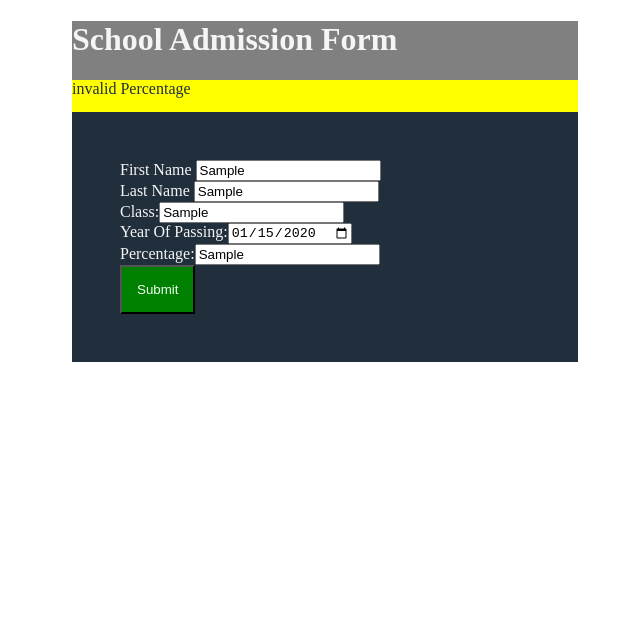
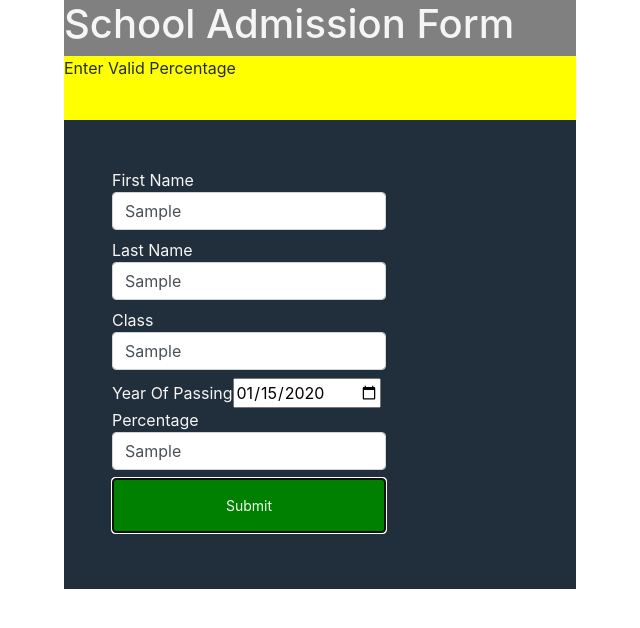
Before and after one commit to VaibhaveeM11/techvo-assignment, a plain HTML site: page index.html in a window 1280 px wide. Both pictures are taken after typing "Sample", "Sample", "Sample", "2020-01-15", "Sample" into the empty fields and a click on the button "Submit". Shown: the whole page, without its empty margins (336-976 px from the left). Drawn offline with nearby package versions, Linux system fonts and the light colour scheme.

Commit message:
code updated

```diff
--- a/index.html
+++ b/index.html
@@ -4,6 +4,7 @@
     <meta charset="UTF-8">
     <meta name="viewport" content="width=device-width, initial-scale=1.0">
     <title>Document</title>
+    <link rel="stylesheet" href="https://stackpath.bootstrapcdn.com/bootstrap/4.5.2/css/bootstrap.min.css" integrity="sha384-JcKb8q3iqJ61gNV9KGb8thSsNjpSL0n8PARn9HuZOnIxN0hoP+VmmDGMN5t9UJ0Z" crossorigin="anonymous">
     <link rel="stylesheet" href="../styles/main.css">
 </head>
 <body>
@@ -15,21 +16,21 @@
         <div id="statusBox">
         </div>
         <form class="form">
-             <label> First Name <input type="text" id='fName'/>
+             <label> First Name <input type="text" class="form-control" placeholder="Enter Your First name"id='fName'/>
              </label>
              <br>
-             <label> Last Name <input type="text" id='lName'/>
+             <label> Last Name <input type="text"class="form-control" placeholder="Enter Your Last name" id='lName'/>
              </label>
              <br>
-             <label>Class:<input type="text" id='class'/>
+             <label>Class<input type="text" id='class' class="form-control" placeholder="Enter Your Class name"/>
              </label>
             </br>
-             <label>Year Of Passing:<input type="date" id='yearPass'/>
+             <label>Year Of Passing<input type="date" id='yearPass'/>
             </br>
-             <label>Percentage:<input type="text" id="Percentage"/>
+             <label>Percentage<input type="text" id="Percentage" class="form-control" placeholder="Percentage"/>
              </label>
             </br>
-             <button id="btn-submit">Submit</button>
+             <button id="btn-submit" class="btn-sm btn-block">Submit</button>
         </form>
     </div>
     <script src="../scripts/index.js"></script>
--- a/scripts/index.js
+++ b/scripts/index.js
@@ -12,19 +12,17 @@
   {
     let showStatus=[];
      //Name (accepts only alphabets a-zA-Z, max character size:20)
-      if(fname.length<=20 ||fname.value==='')
+      if(fname.length>=20 ||fname.value==='')
      {
-       // alert('Invalid Last Name');
-         showStatus.push('Enter Name upto Max 20 leg');
+
+         showStatus.push('Enter First Name upto Max 20 leg');
      }
      // Last Name (accepts only alphabets a-zA-Z, max character size:20)
-     if(lname.lenghth<=20 ||lname.value==='')
+     if(lname.lenghth>=20 ||lname.value==='')
      {
-        // alert('Invalid Last Name');
-        showStatus.push('Enter Name upto Max 20 leg');
+        showStatus.push('Enter Last Name upto Max 20 leg');
      }
      // Class (accepts both numeric and string values, eg. 5A)
-
 //    if( classe=='')
 //     {
 
@@ -38,16 +36,15 @@
 
 
 // Percentage of marks (accepts only number)
-     if( !Number(Percentage) || Percentage=='')
+     if( Number(Percentage)==false || Percentage=='')
     {
-        //alert('invalid Percentage');
-        showStatus.push('invalid Percentage');
+        showStatus.push('Enter Valid Percentage');
     }
 
     if(showStatus.length>0)
     {         e.preventDefault();
 
-        statusBox.innerText=showStatus.join(',');
+        statusBox.innerText=showStatus.join('||');
     }
   }
 
--- a/styles/main.scss
+++ b/styles/main.scss
@@ -15,7 +15,7 @@
 {
 background-color: yellow;
 color: #212F3C;
-height: 2em;
+height: 4em;
 width: 100%;
 }
 #form-item{
```
Also changed, not shown: styles/main.css.
